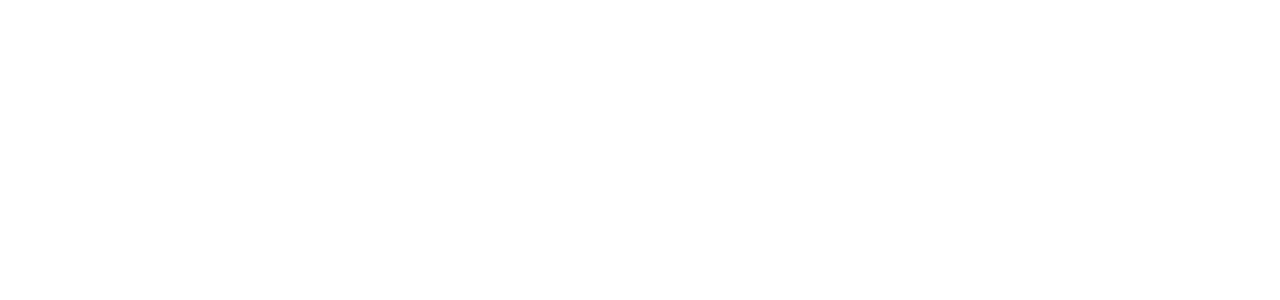
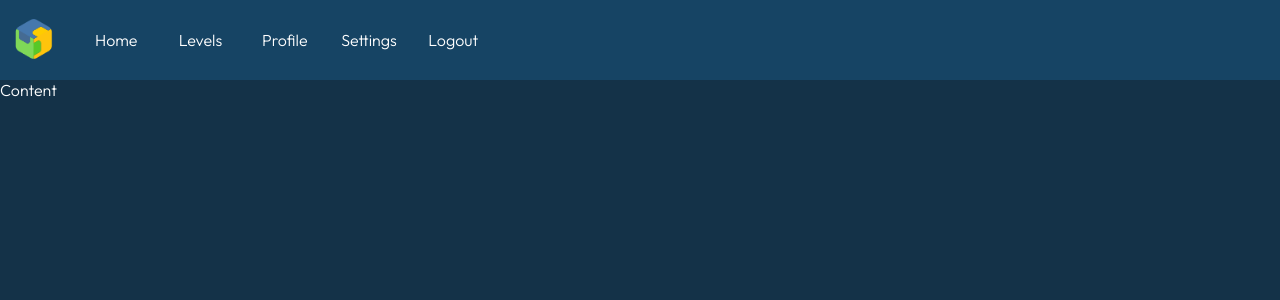
Before and after one commit to CompressedRar/TestTkinter, a Flask app: a page that uses templates/lobby.html in a window 1280 px wide. Before the commit the part shown is empty. Shown: the top 300 px of the page. Run offline with Flask 3, Linux system fonts and the light colour scheme.

Commit message:
modified:   __pycache__/main.cpython-312.pyc 	modified:   static/styles/lobby.css 	modified:   templates/lobby.html 	new file:   templates/nav-bar.html

```diff
--- a/static/styles/lobby.css
+++ b/static/styles/lobby.css
@@ -0,0 +1,41 @@
+body {
+    margin: 0;
+    padding-top: 5%;
+    display: flex;
+    font-family: 'Outfit';
+    font-weight: 100;
+    color: white;
+    flex-direction: column;
+    background-color: #143248;
+}
+.navigation {
+
+    position: fixed;
+    top: 0;
+    left: 0;
+    display: flex;
+    flex-direction: row;
+    align-items: center;
+
+    width: 100vw;
+    height: 10vh;
+    background-color: #164464;
+
+}
+.navigation .main-nav {
+    width: 40%;
+    display: flex;
+    align-items: center;
+    justify-content: space-evenly;
+}
+.navigation .main-nav a {
+    height: 10vh;
+    width: 10%;
+    display: flex;
+    justify-content: center;
+    align-items: center;
+}
+.navigation img {
+    width: 50px;
+    margin-left: -5%;
+}
--- a/templates/lobby.html
+++ b/templates/lobby.html
@@ -1,13 +1,9 @@
-<!DOCTYPE html>
-<html>
-    <head>
-        <link rel="stylesheet" type="text/css" href="{{ url_for('static', filename='styles/lobby.css') }}">
-        <link rel="preconnect" href="https://fonts.googleapis.com">
-        <link rel="preconnect" href="https://fonts.gstatic.com" crossorigin>
-        <link href="https://fonts.googleapis.com/css2?family=Josefin+Sans:wght@300&family=Nunito:wght@300&family=Outfit:wght@300&display=swap" rel="stylesheet">
-        <link href="https://fonts.googleapis.com/css2?family=Quicksand:wght@300..700&display=swap" rel="stylesheet">
-    </head>
-    <body>
+{% extends "nav-bar.html" %}
+
+{% block title %} Atomic Odyssey {%endblock%}
+
+
+{%block content%}
 {% with messages = get_flashed_messages() %}
     {% if messages %}
         {% for msg in messages%}
@@ -15,5 +11,5 @@
         {% endfor %}
     {% endif %}
 {% endwith %}
-    </body>
-</html>
+<p>Content</p>
+{% endblock %}
--- /dev/null
+++ b/templates/nav-bar.html
@@ -0,0 +1,28 @@
+<!DOCTYPE html>
+<html>
+    <head>
+        <link rel="stylesheet" type="text/css" href="{{ url_for('static', filename='styles/lobby.css') }}">
+        <link rel="preconnect" href="https://fonts.googleapis.com">
+        <link rel="preconnect" href="https://fonts.gstatic.com" crossorigin>
+        <link href="https://fonts.googleapis.com/css2?family=Josefin+Sans:wght@300&family=Nunito:wght@300&family=Outfit:wght@300&display=swap" rel="stylesheet">
+        <link href="https://fonts.googleapis.com/css2?family=Quicksand:wght@300..700&display=swap" rel="stylesheet">
+        <title>{% block title %}{% endblock %}</title>
+    </head>
+    <body>
+        <nav class= "navigation">
+
+            <div class = "main-nav">
+                <img id = "profile-pic" src = "{{url_for('static', filename='styles/logo.png')}}">
+                <a>Home</a>
+                <a>Levels</a>
+                <a>Profile</a>
+                <a>Settings</a>
+                <a>Logout</a>
+            </div>
+
+        </nav>
+        {% block content%}
+
+        {% endblock %}
+    </body>
+</html>
```
Lines whose indentation alone changed are shown as unchanged.
